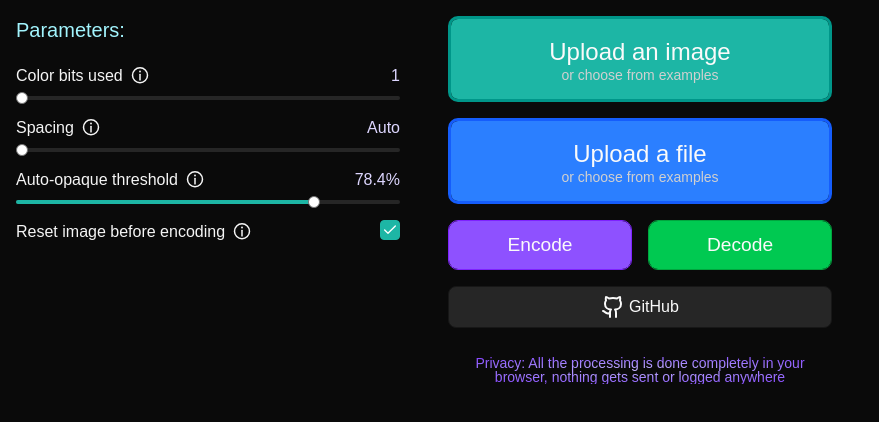
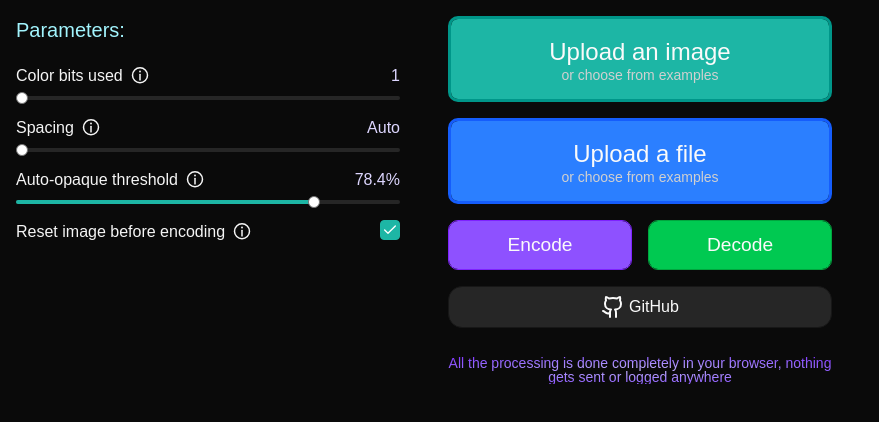
Before and after one commit to Anvarys/image-encrypt, a React (Vite) app: page / in a window 1280 px wide. Shown: the top 422 px of the page, without its empty margins (0-879 px from the left). Built offline with nearby package versions, Linux system fonts and the light colour scheme.

Commit message:
fix: tailwindcss useless classes

```diff
--- a/src/App.tsx
+++ b/src/App.tsx
@@ -208,7 +208,7 @@ return (<div className="text-foreground flex flex-col items-center p-4 gap-4">
     </div>
   </Button>
 
-  <canvas ref={canvasRef} className="max-w-sm max-h-sm h-sm border border-4" hidden={!isImageUploaded}></canvas>
+  <canvas ref={canvasRef} className="max-w-sm max-h-sm h-sm border-4" hidden={!isImageUploaded}></canvas>
   {filename && <Label>File: {filename}</Label>}
 
   <div className="flex flex-col gap-4 w-sm w-max-sm">
@@ -218,7 +218,7 @@ return (<div className="text-foreground flex flex-col items-center p-4 gap-4">
     </div>
     <div className="flex flex-row gap-4 justify-center">
     <a href='https://github.com/Anvarys/image-encrypt' className="flex-1/2" target='_blank'>
-      <div className='bg-neutral-800 p-2 rounded-[0.5rem] border-neutral-900 border flex flex-row w-full h-full items-center justify-center'>
+      <div className='bg-neutral-800 p-2 rounded-xl border-neutral-900 border flex flex-row w-full h-full items-center justify-center'>
         <GithubIcon className="mr-1"/>
         <Label className='text-center cursor-pointer text-[1rem]'>GitHub</Label>
       </div>
@@ -242,19 +242,19 @@ return (<div className="text-foreground flex flex-col items-center p-4 gap-4">
   <DialogContent className="min-w-[90%] max-w-[90%] min-h-[80%] max-h-[80%] bg-neutral-900 border-neutral-800 overflow-auto">
     <DialogTitle hidden>File sample</DialogTitle>
     <div className="flex flex-wrap gap-4 justify-start items-start content-start">
-    <div className="border w-[92.5%] flex flex-col items-center bg-neutral-800 border-2 border-neutral-700 rounded-sm p-2 cursor-pointer hover:border-blue-500" onClick={() =>
+    <div className="border-2 w-[92.5%] flex flex-col items-center bg-neutral-800 border-neutral-700 rounded-sm p-2 cursor-pointer hover:border-blue-500" onClick={() =>
       setFileFromUrl("https://raw.githubusercontent.com/Anvarys/image-encrypt/refs/heads/master/public/samples/files/helloworld.txt", "helloworld.txt")
     }>
       <Label className="text-violet-300 text-[1.1rem]">helloworld.txt<Label className="text-cyan-300 text-[0.8rem]">52 bytes</Label></Label>
       <p>A plain text file with "hello world!" in it</p>
     </div>
-    <div className="border w-[92.5%] flex flex-col items-center bg-neutral-800 border-2 border-neutral-700 rounded-sm p-2 cursor-pointer hover:border-blue-500" onClick={() =>
+    <div className="w-[92.5%] flex flex-col items-center bg-neutral-800 border-2 border-neutral-700 rounded-sm p-2 cursor-pointer hover:border-blue-500" onClick={() =>
       setFileFromUrl("https://raw.githubusercontent.com/Anvarys/image-encrypt/refs/heads/master/public/samples/files/banana.png", "banana.png")
     }>
       <Label className="text-violet-300 text-[1.1rem]">banana.png <Label className="text-cyan-300 text-[0.8rem]">22KB</Label></Label>
       <p>The banana image</p>
     </div>
-    <div className="border w-[92.5%] flex flex-col items-center bg-neutral-800 border-2 border-neutral-700 rounded-sm p-2 cursor-pointer hover:border-blue-500" onClick={() =>
+    <div className="w-[92.5%] flex flex-col items-center bg-neutral-800 border-2 border-neutral-700 rounded-sm p-2 cursor-pointer hover:border-blue-500" onClick={() =>
       setFileFromUrl("https://raw.githubusercontent.com/Anvarys/image-encrypt/refs/heads/master/public/samples/files/mysterious-audio.mp3", "mysterious-audio.mp3")
     }>
       <Label className="text-violet-300 text-[1.1rem]">mysterious-audio.mp3<Label className="text-cyan-300 text-[0.8rem]">132KB</Label></Label>
@@ -263,7 +263,7 @@ return (<div className="text-foreground flex flex-col items-center p-4 gap-4">
     </div>
   </DialogContent></Dialog>
 
-  <Label className="text-transparent bg-clip-text bg-radial from-violet-300 to-violet-600 w-sm mt-3 text-center">Privacy: All the processing is done completely in your browser, nothing gets sent or logged anywhere</Label>
+  <Label className="text-transparent bg-clip-text bg-radial from-violet-300 to-violet-600 w-sm mt-3 text-center">All the processing is done completely in your browser, nothing gets sent or logged anywhere</Label>
 
   <div className="lg:absolute lg:top-4 lg:left-4">
     <Label className="text-xl mb-5 text-cyan-200">Parameters:</Label>
@@ -299,10 +299,10 @@ return (<div className="text-foreground flex flex-col items-center p-4 gap-4">
       }
       { filename && fileInputRef.current && fileInputRef.current.files &&
       <div className="flex flex-row justify-between">
-        <Label className="text-neutral-100 text-[1rem]">Total file size
+        <Label className="text-neutral-100 text-[1rem]">File size
           <Tooltip>
             <TooltipTrigger><InfoIcon/></TooltipTrigger>
-            <TooltipContent><Label className="text-center">Total file size including<br/>the filename and the<br/>file type</Label></TooltipContent>
+            <TooltipContent><Label className="text-center">File size including<br/>the filename and the<br/>file type</Label></TooltipContent>
           </Tooltip>
         </Label>
         <Label className={`text-[1rem]`} style={{color: `${getImageCapacity() ? (getTotalFileSize()! <= getImageCapacity()! ? "oklch(87.1% 0.15 154.449)" : "oklch(63.7% 0.237 25.331)") : "oklch(89.4% 0.057 293.283)"}`}}>{getByteCountString(getTotalFileSize()!)}</Label>
```
